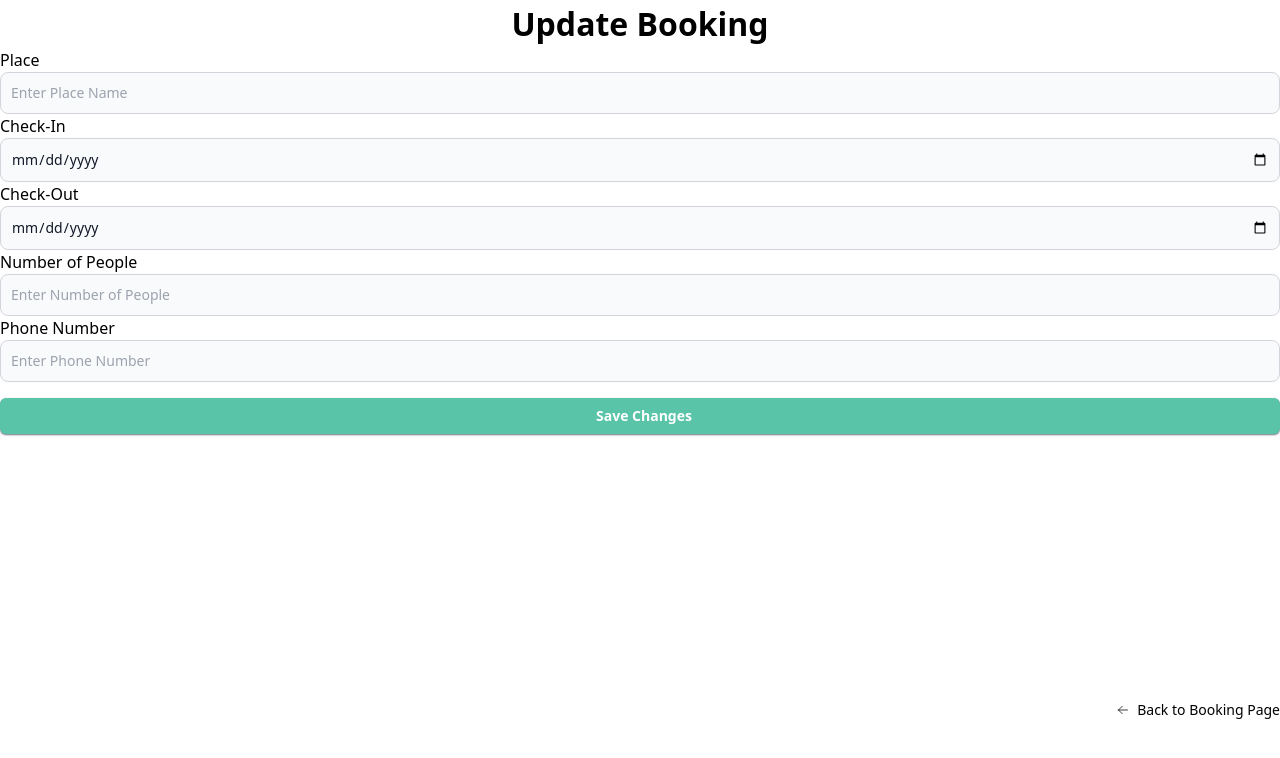
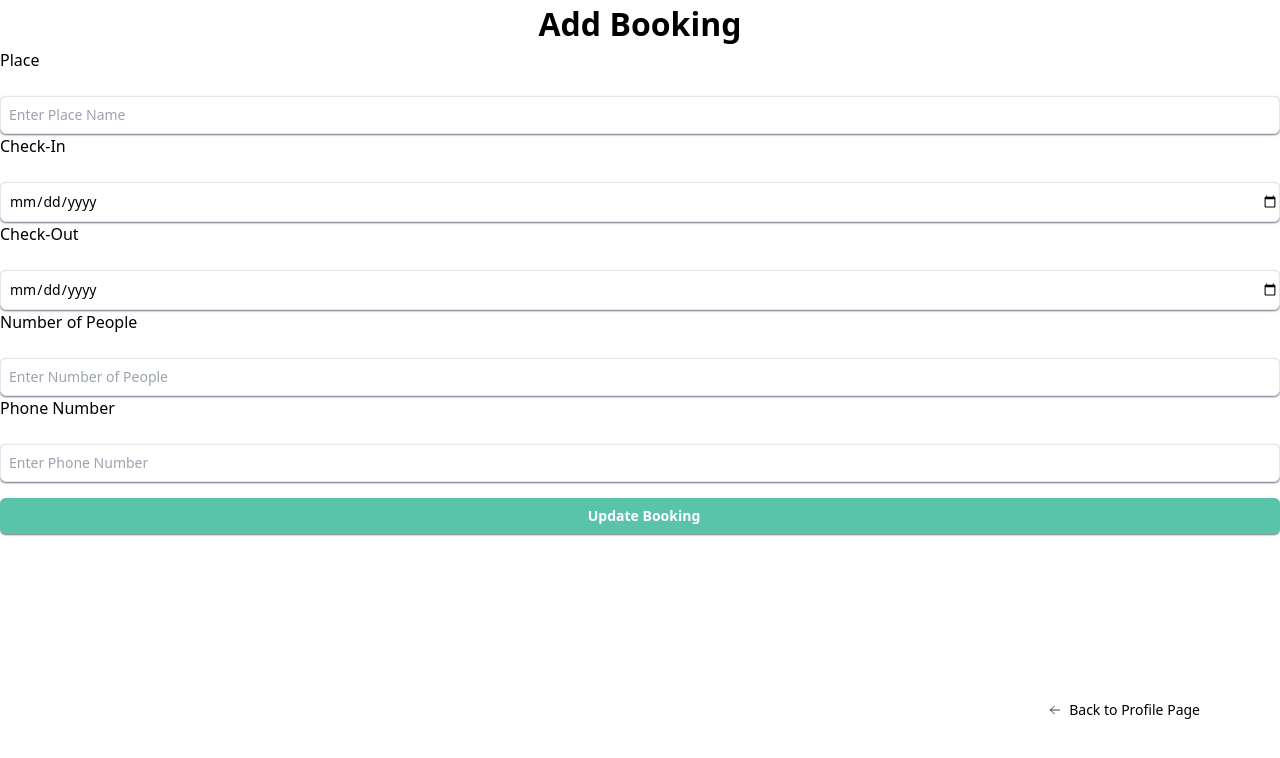
Before and after one commit to nimdz/RAD-Group-Project, a React (Create React App) app in the folder client/: page /booking/update in a window 1280 px wide. Shown: the top 758 px of the page. Built offline with nearby package versions, Linux system fonts and the light colour scheme; no server answers.

Commit message:
Update UpdateBooking.js

```diff
--- a/client/src/pages/UpdateBooking.js
+++ b/client/src/pages/UpdateBooking.js
@@ -1,20 +1,32 @@
 import React, { useState, useEffect } from "react";
 import axios from "axios";
-import { Link, useParams, useNavigate } from "react-router-dom";
+import { Link, useNavigate, useParams } from "react-router-dom";
 
 export default function UpdateBooking() {
+  const navigate = useNavigate();
+  const { bookingId } = useParams();
+
   const [place, setPlace] = useState("");
   const [checkIn, setCheckIn] = useState("");
   const [checkOut, setCheckOut] = useState("");
   const [noofPeople, setNoofPeople] = useState("");
   const [phoneNo, setPhoneNo] = useState("");
 
-  const { id } = useParams();
-  const navigate = useNavigate();
-
   useEffect(() => {
     // Fetch booking details by ID and populate the form
-    axios.get(`http://localhost:4000/booking/update/${id}`)
+    const token = localStorage.getItem("userToken");
+
+    if (!token) {
+      console.error('User is not authenticated. Redirect to login or handle accordingly.');
+      return;
+    }
+
+    axios
+      .get(`/booking/${bookingId}`, {
+        headers: {
+          Authorization: `Bearer ${token}`,
+        },
+      })
       .then((response) => {
         const bookingData = response.data;
         setPlace(bookingData.place);
@@ -26,10 +38,17 @@ export default function UpdateBooking() {
       .catch((err) => {
         console.error(err);
       });
-  }, [id]);
+  }, [bookingId]);
 
-  function updateBooking(e) {
+  const updateBooking = (e) => {
     e.preventDefault();
+    const token = localStorage.getItem("userToken");
+
+    if (!token) {
+      console.error('User is not authenticated. Redirect to login or handle accordingly.');
+      return;
+    }
+
     const updatedBooking = {
       place,
       checkIn,
@@ -38,29 +57,31 @@ export default function UpdateBooking() {
       phoneNo,
     };
 
-    // Make a PUT request to update the booking
-    axios.put(`http://localhost:4000/booking/update/${id}`, updatedBooking)
+    axios
+      .put(`/booking/update/${bookingId}`, updatedBooking, {
+        headers: {
+          Authorization: `Bearer ${token}`,
+        },
+      })
       .then(() => {
         alert("Booking Updated");
-        navigate("/profile"); // Redirect to the profile page after updating
+        navigate("/profile");
       })
       .catch((err) => {
         console.error(err);
       });
-  }
+  };
 
   return (
-    <div className="container content-center">
+    <div className="container">
     <form onSubmit={updateBooking}>
       <div className="form-group">
-          <h1 className="text-[32px] font-semibold text-center">Update Booking</h1>
+      <h1 className="text-[32px] font-semibold text-center">Add Booking</h1>
         <label htmlFor="place">Place</label>
-          <input type="text"
-            className={`bg-gray-50 border border-gray-300 text-gray-900 text-sm
-            rounded-lg focus:ring-blue-500 focus:border-blue-500
-            block w-full p-2.5 dark:bg-gray-700 dark:border-gray-600
-            dark:placeholder-gray-400 dark:text-white dark:focus:ring-blue-500
-            dark:focus:border-blue-500
+        <input
+          type="text"
+          className={`border w-full rounded-md shadow-sm
+          shadow-gray-500 py-2 pl-2 mt-6 text-sm
             }`}
           id="place"
           placeholder="Enter Place Name"
@@ -71,12 +92,10 @@ export default function UpdateBooking() {
       </div>
       <div className="form-group">
         <label htmlFor="checkIn">Check-In</label>
-        <input type="date"
-          className={`bg-gray-50 border border-gray-300 text-gray-900 text-sm
-            rounded-lg focus:ring-blue-500 focus:border-blue-500
-            block w-full p-2.5 dark:bg-gray-700 dark:border-gray-600
-            dark:placeholder-gray-400 dark:text-white dark:focus:ring-blue-500
-            dark:focus:border-blue-500
+        <input
+          type="date"
+          className={`border w-full rounded-md
+           shadow-sm shadow-gray-500 py-2 pl-2 mt-6 text-sm
             }`}
           id="checkIn"
           value={checkIn}
@@ -86,12 +105,10 @@ export default function UpdateBooking() {
       </div>
       <div className="form-group">
         <label htmlFor="checkOut">Check-Out</label>
-        <input type="date"
-          className={`bg-gray-50 border border-gray-300 text-gray-900 text-sm
-            rounded-lg focus:ring-blue-500 focus:border-blue-500
-            block w-full p-2.5 dark:bg-gray-700 dark:border-gray-600
-            dark:placeholder-gray-400 dark:text-white dark:focus:ring-blue-500
-            dark:focus:border-blue-500
+        <input
+          type="date"
+          className={`border w-full rounded-md
+          shadow-sm shadow-gray-500 py-2 pl-2 mt-6 text-sm
             }`}
           id="checkOut"
           value={checkOut}
@@ -101,12 +118,10 @@ export default function UpdateBooking() {
       </div>
       <div className="form-group">
         <label htmlFor="noofPeople">Number of People</label>
-        <input type="number"
-          className={`bg-gray-50 border border-gray-300 text-gray-900 text-sm
-            rounded-lg focus:ring-blue-500 focus:border-blue-500
-            block w-full p-2.5 dark:bg-gray-700 dark:border-gray-600
-            dark:placeholder-gray-400 dark:text-white dark:focus:ring-blue-500
-            dark:focus:border-blue-500
+        <input
+          type="number"
+          className={`border w-full rounded-md shadow-sm shadow-gray-500
+          py-2 pl-2 mt-6 text-sm
             }`}
           id="noofPeople"
           placeholder="Enter Number of People"
@@ -117,12 +132,10 @@ export default function UpdateBooking() {
       </div>
       <div className="form-group">
         <label htmlFor="phoneNo">Phone Number</label>
-        <input type="tel"
-          className={`bg-gray-50 border border-gray-300 text-gray-900 text-sm
-            rounded-lg focus:ring-blue-500 focus:border-blue-500
-            block w-full p-2.5 dark:bg-gray-700 dark:border-gray-600
-            dark:placeholder-gray-400 dark:text-white dark:focus:ring-blue-500
-            dark:focus:border-blue-500
+        <input
+          type="tel"
+          className={`border w-full
+           rounded-md shadow-sm shadow-gray-500 py-2 pl-2 mt-6 text-sm
             }`}
           id="phoneNo"
           placeholder="Enter Phone Number"
@@ -131,22 +144,15 @@ export default function UpdateBooking() {
           required
         />
       </div>
-
-
-
-
-        <div className="form-group">
       <button
         type="submit"
         className="bg-secondary_500 text-white font-semibold w-full rounded-md shadow-sm shadow-gray-500 py-2 pl-2 mt-4 text-sm"
         >
-            Save Changes
+        Update Booking
       </button>
-        </div>
-      </form>
       <Link
-        to="/booking"
-        className="absolute right-0 bottom-0 mr-100 mb-20 text-sm flex items-center"
+            to="/profile"
+            className="absolute right-0 bottom-0 mr-20 mb-20 text-sm flex items-center"
           >
             <svg
               xmlns="http://www.w3.org/2000/svg"
@@ -162,8 +168,9 @@ export default function UpdateBooking() {
                 d="M10.5 19.5L3 12m0 0l7.5-7.5M3 12h18"
               />
             </svg>
-        Back to Booking Page
+            Back to Profile Page
             </Link>
+      </form>
       </div>
   );
 }
```
Lines whose indentation alone changed are shown as unchanged.
